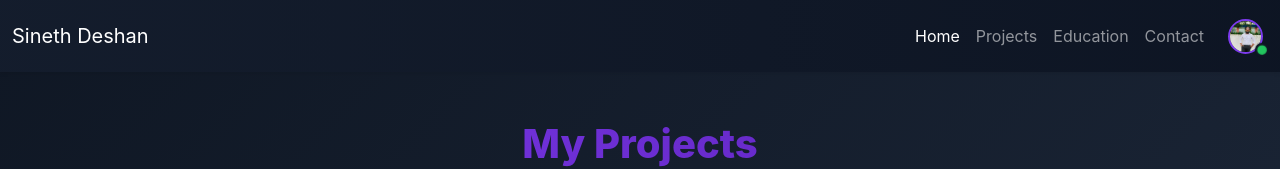
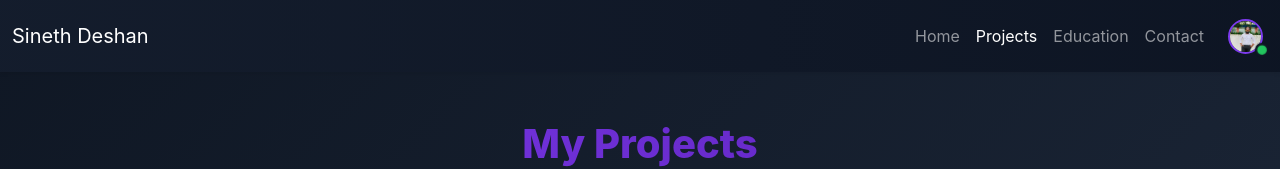
Before and after one commit to sineth123456/my-website, a plain HTML site: page projects.html in a window 1280 px wide. Shown: the top 169 px of the page. Drawn offline with nearby package versions, Linux system fonts and the light colour scheme.

Commit message:
Update projects.html

```diff
--- a/projects.html
+++ b/projects.html
@@ -70,8 +70,8 @@
 
     <div class="collapse navbar-collapse" id="navbarNav">
       <ul class="navbar-nav ms-auto align-items-center">
-        <li class="nav-item"><a class="nav-link active" href="index.html">Home</a></li>
-        <li class="nav-item"><a class="nav-link" href="projects.html">Projects</a></li>
+        <li class="nav-item"><a class="nav-link" href="index.html">Home</a></li>
+        <li class="nav-item"><a class="nav-link active" href="projects.html">Projects</a></li>
         <li class="nav-item"><a class="nav-link" href="education.html">Education</a></li>
         <li class="nav-item"><a class="nav-link" href="contact.html">Contact</a></li>
         <li class="nav-item ms-3">
```
